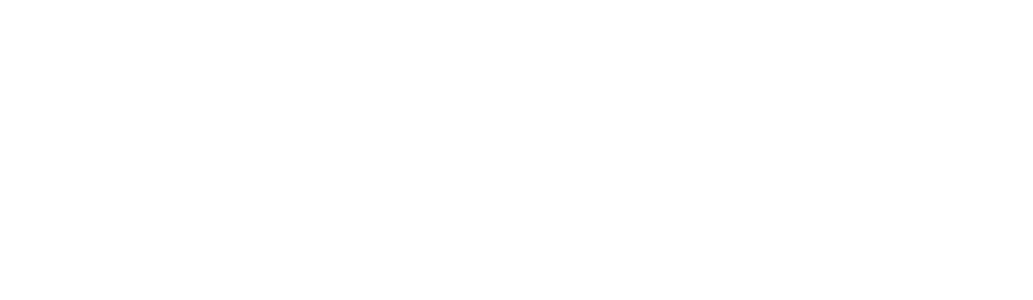
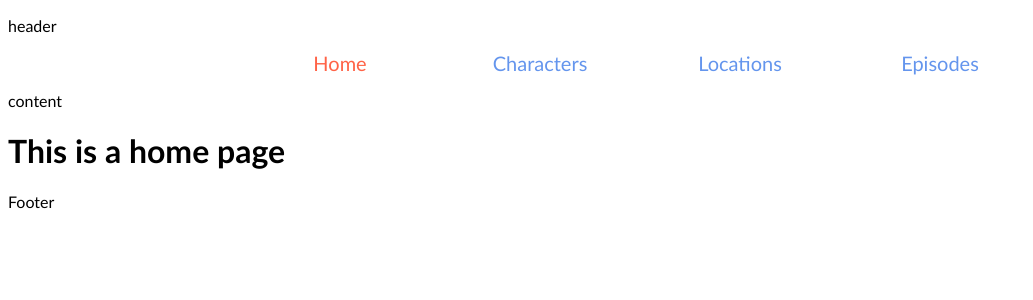
Before and after one commit to Nickborovkov/Rick_And_Morty_DB, a Vue app: page / in a window 1280 px wide. Shown: the top 300 px of the page, without its empty margins (0-1033 px from the left). Built offline with nearby package versions, Linux system fonts and the light colour scheme.

Commit message:
added basic layout

```diff
--- a/src/App.vue
+++ b/src/App.vue
@@ -1,15 +1,30 @@
 <template>
   <div>
+    <Header></Header>
+
+    <p>content</p>
+
+    <router-view></router-view>
+
+    <Footer></Footer>
 
   </div>
 </template>
 
 <script>
+  import Header from "./components/header/Header";
+  import Footer from "./components/footer/Footer";
+
   export default {
-
+    components: {
+      Header: Header,
+      Footer: Footer,
+    }
   }
 </script>
 
 <style>
-
+  *{
+    font-family: Calibri;
+  }
 </style>
--- a/src/components/characters/Characters.vue
+++ b/src/components/characters/Characters.vue
@@ -1,6 +1,6 @@
 <template>
     <div>
-
+        <p>characters</p>
     </div>
 </template>
 
--- a/src/components/episodes/Episodes.vue
+++ b/src/components/episodes/Episodes.vue
@@ -1,6 +1,6 @@
 <template>
     <div>
-
+        <p>episodes</p>
     </div>
 </template>
 
--- a/src/components/footer/Footer.vue
+++ b/src/components/footer/Footer.vue
@@ -1,6 +1,6 @@
 <template>
     <div>
-
+        <p>Footer</p>
     </div>
 </template>
 
--- a/src/components/header/Header.vue
+++ b/src/components/header/Header.vue
@@ -1,14 +1,59 @@
 <template>
     <div>
-
+        <p>header</p>
+        <div class="routes">
+            <router-link
+                    active-class="activeRoute"
+                    class="route"
+                    to="/"
+            >
+                Home
+            </router-link>
+            <router-link
+                    active-class="activeRoute"
+                    class="route"
+                    to="/characters"
+            >
+                Characters
+            </router-link>
+            <router-link
+                    active-class="activeRoute"
+                    class="route"
+                    to="/locations"
+            >
+                Locations
+            </router-link>
+            <router-link
+                    active-class="activeRoute"
+                    class="route"
+                    to="/episodes"
+            >
+                Episodes
+            </router-link>
+        </div>
     </div>
 </template>
 
 <script>
     export default {
+
     }
 </script>
 
 <style scoped>
-
+    .routes{
+        display: flex;
+        justify-content: center;
+    }
+    .route{
+        font-size: 20px;
+        display: block;
+        width: 200px;
+        text-align: center;
+        text-decoration: none;
+        color: cornflowerblue;
+    }
+    .activeRoute{
+        color: tomato;
+    }
 </style>
--- a/src/components/homePage/HomePage.vue
+++ b/src/components/homePage/HomePage.vue
@@ -1,5 +1,7 @@
 <template>
-    <div></div>
+    <div>
+        <h1>This is a home page</h1>
+    </div>
 </template>
 
 <script>
--- a/src/components/locations/Locations.vue
+++ b/src/components/locations/Locations.vue
@@ -1,5 +1,7 @@
 <template>
-    <div></div>
+    <div>
+        <p>locations</p>
+    </div>
 </template>
 
 <script>
```
